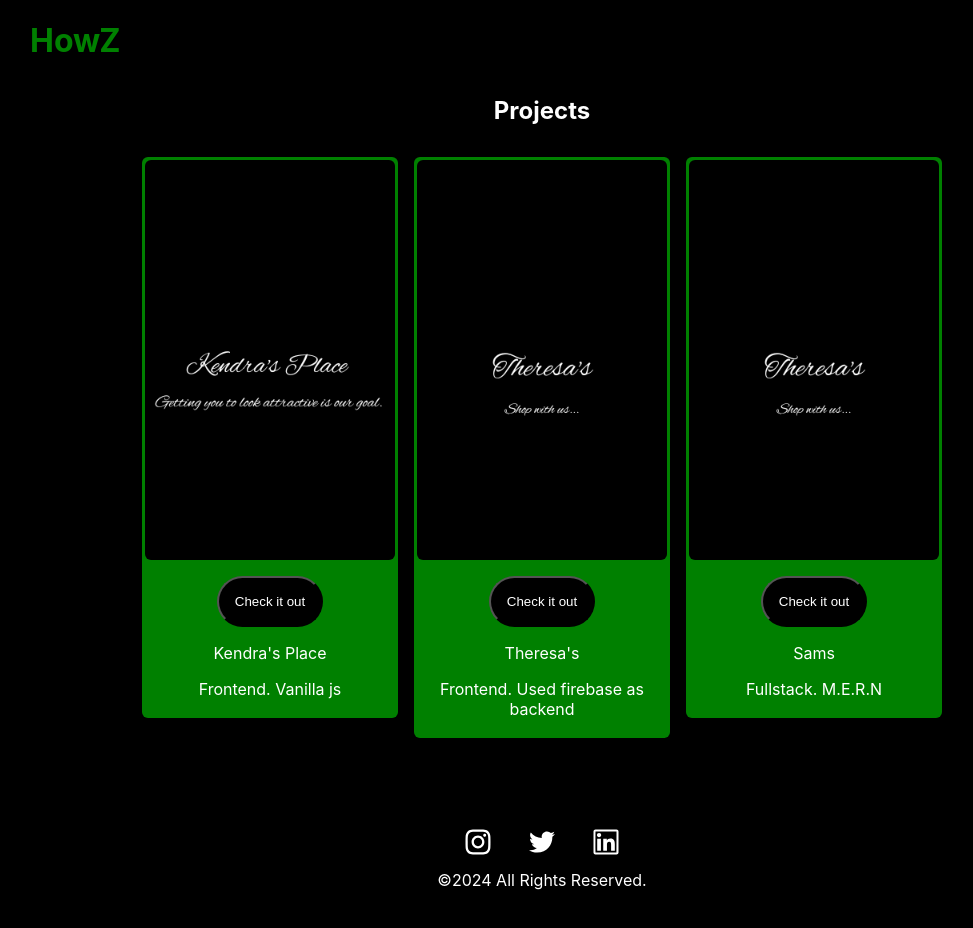
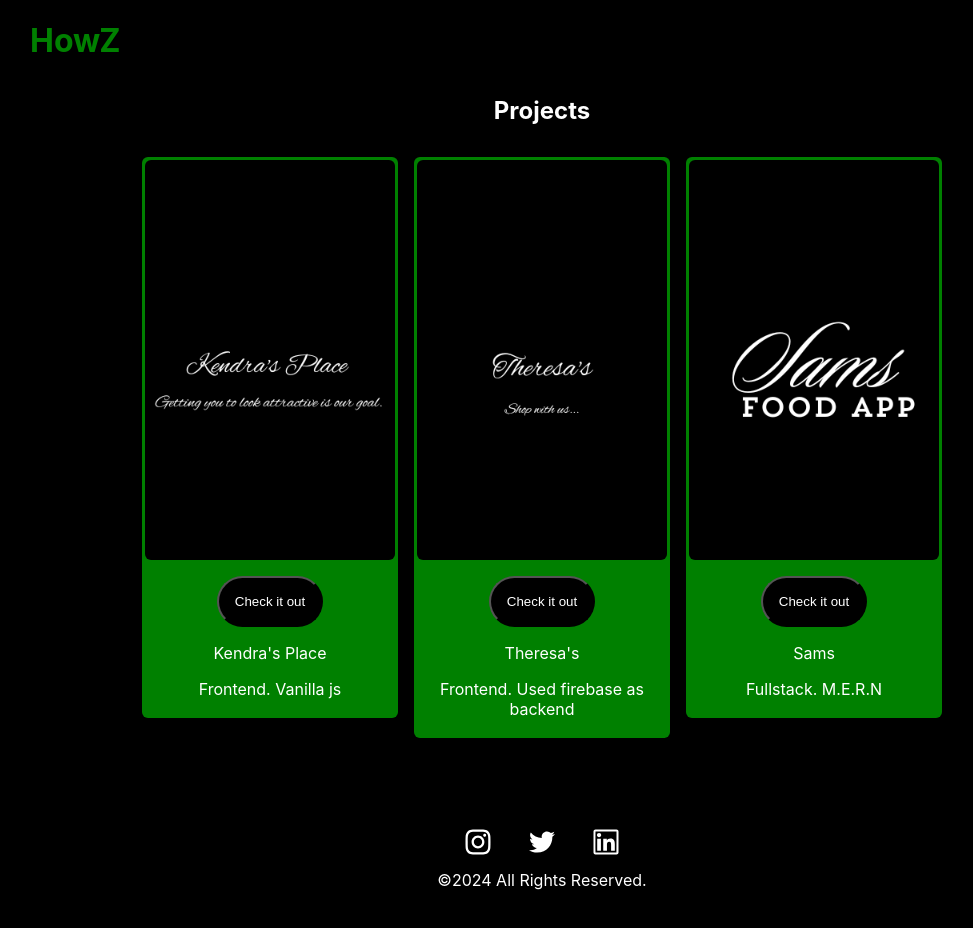
Before and after one commit to vawkei/my-react-portfolio, a React (Create React App) app: page /projects in a window 1280 px wide. Shown: the top 928 px of the page, without its empty margins (98-1071 px from the left). Built offline with nearby package versions, Linux system fonts and the light colour scheme.

Commit message:
Added the picture for sams in the ProjectData.js

```diff
--- a/src/components/projects/ProjectData.js
+++ b/src/components/projects/ProjectData.js
@@ -1,6 +1,7 @@
 
 import image1 from "../../assets/another kendra's place.png";
 import image2 from "../../assets/Theresa's .png";
+import image3 from "../../assets/Sams.png";
 
 export const DUMMYPROJECTS = [
     {
@@ -19,7 +20,7 @@ export const DUMMYPROJECTS = [
     },
     {
         id:"p3",
-        img:image2,
+        img:image3,
         link:"https://samsapp.onrender.com",
         title:"Sams",
         desc:"Fullstack. M.E.R.N"
```
Also changed, not shown: src/assets/Sams.png (added).
